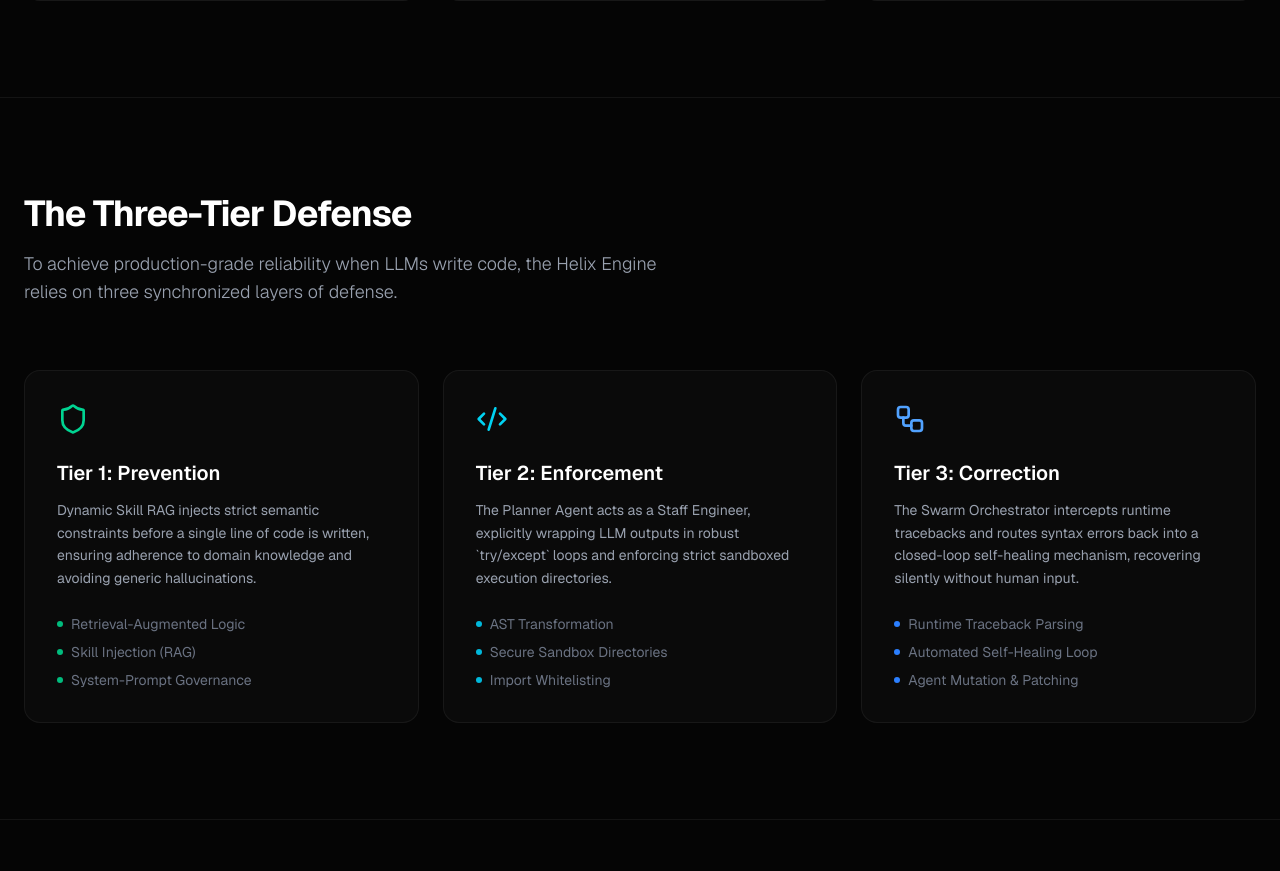
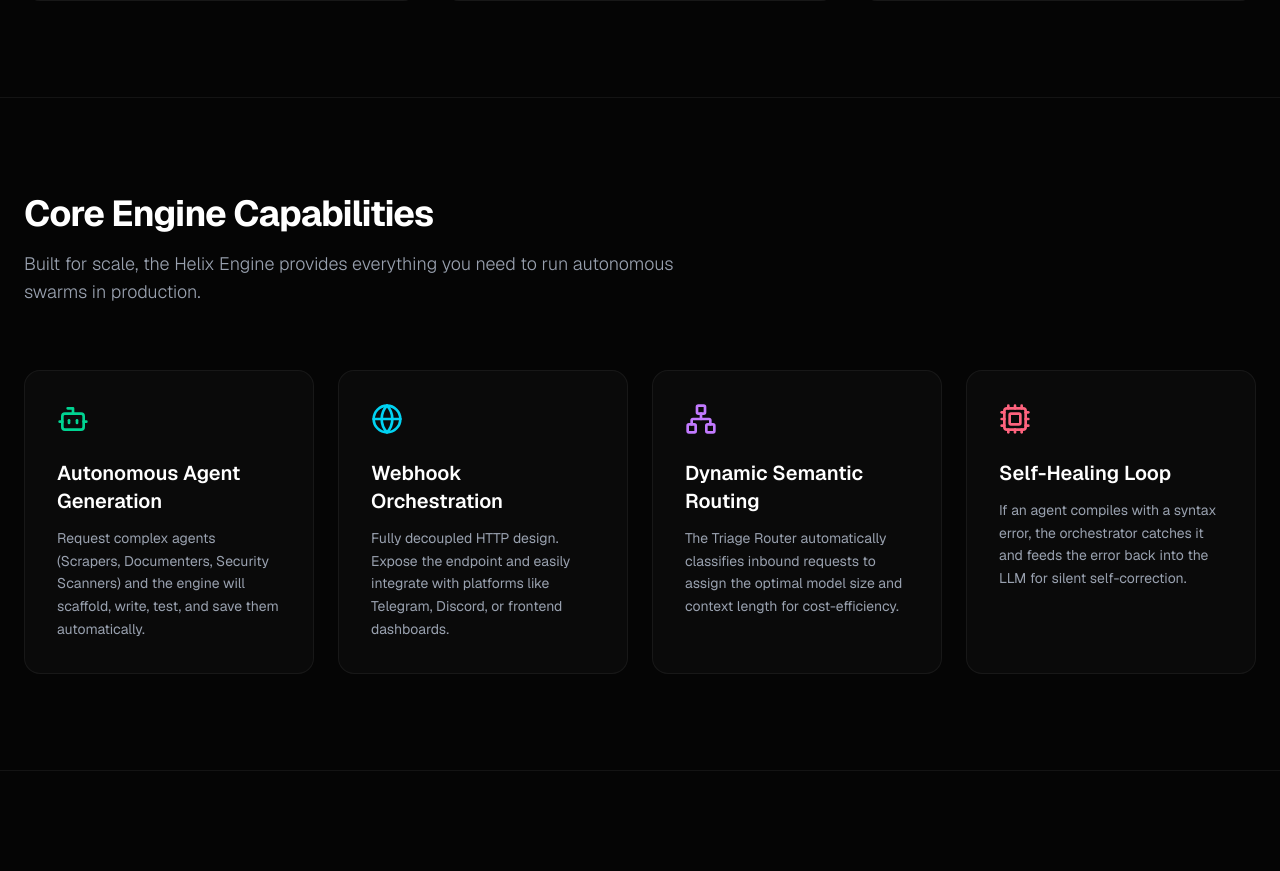
Before and after one commit to vishalvermauts/Helix-Website, a Next.js app: page / in a window 1280 px wide. Shown: the part 1911-2782 px from the top of the page. Built offline with nearby package versions, Linux system fonts and the light colour scheme.

Commit message:
feat: add engine capabilities features section

```diff
--- a/src/app/page.tsx
+++ b/src/app/page.tsx
@@ -1,7 +1,7 @@
 "use client";
 
 import { motion } from "framer-motion";
-import { Terminal, Shield, Workflow, Code2, Zap, ArrowRight, Bug, Brain, Activity, Mail } from "lucide-react";
+import { Terminal, Shield, Workflow, Code2, Zap, ArrowRight, Bug, Brain, Activity, Mail, Cpu, Globe, Network, Bot } from "lucide-react";
 import Link from "next/link";
 import { useEffect, useState } from "react";
 
@@ -145,6 +145,7 @@
           </Link>
           <div className="hidden md:flex space-x-6 items-center text-sm font-medium">
             <Link href="#use-cases" className="text-gray-400 hover:text-white transition-colors">Use Cases</Link>
+            <Link href="#features" className="text-gray-400 hover:text-white transition-colors">Features</Link>
             <Link href="#architecture" className="text-gray-400 hover:text-white transition-colors">Architecture</Link>
             <Link href="#installation" className="text-gray-400 hover:text-white transition-colors">Setup</Link>
             <Link href="#contact" className="text-gray-400 hover:text-white transition-colors">Contact</Link>
@@ -258,7 +259,49 @@
           </div>
         </section>
 
-        {/* Feature Grid */}
+        {/* Features Section */}
+        <section id="features" className="max-w-7xl mx-auto px-6 py-24 border-t border-white/[0.06]">
+          <div className="mb-16">
+            <h2 className="text-3xl md:text-4xl font-bold text-white tracking-tight mb-4">Core Engine Capabilities</h2>
+            <p className="text-gray-400 max-w-2xl text-lg font-light">Built for scale, the Helix Engine provides everything you need to run autonomous swarms in production.</p>
+          </div>
+
+          <div className="grid md:grid-cols-2 lg:grid-cols-4 gap-6">
+            <div className="p-8 rounded-2xl bg-[#0a0a0a] border border-white/[0.06] hover:border-emerald-500/30 transition-colors group">
+              <Bot className="h-8 w-8 text-emerald-400 mb-6 group-hover:scale-110 transition-transform" />
+              <h3 className="text-xl font-semibold text-white mb-3">Autonomous Agent Generation</h3>
+              <p className="text-sm text-gray-400 leading-relaxed">
+                Request complex agents (Scrapers, Documenters, Security Scanners) and the engine will scaffold, write, test, and save them automatically.
+              </p>
+            </div>
+
+            <div className="p-8 rounded-2xl bg-[#0a0a0a] border border-white/[0.06] hover:border-cyan-500/30 transition-colors group">
+              <Globe className="h-8 w-8 text-cyan-400 mb-6 group-hover:scale-110 transition-transform" />
+              <h3 className="text-xl font-semibold text-white mb-3">Webhook Orchestration</h3>
+              <p className="text-sm text-gray-400 leading-relaxed">
+                Fully decoupled HTTP design. Expose the endpoint and easily integrate with platforms like Telegram, Discord, or frontend dashboards.
+              </p>
+            </div>
+
+            <div className="p-8 rounded-2xl bg-[#0a0a0a] border border-white/[0.06] hover:border-purple-500/30 transition-colors group">
+              <Network className="h-8 w-8 text-purple-400 mb-6 group-hover:scale-110 transition-transform" />
+              <h3 className="text-xl font-semibold text-white mb-3">Dynamic Semantic Routing</h3>
+              <p className="text-sm text-gray-400 leading-relaxed">
+                The Triage Router automatically classifies inbound requests to assign the optimal model size and context length for cost-efficiency.
+              </p>
+            </div>
+
+            <div className="p-8 rounded-2xl bg-[#0a0a0a] border border-white/[0.06] hover:border-rose-500/30 transition-colors group">
+              <Cpu className="h-8 w-8 text-rose-400 mb-6 group-hover:scale-110 transition-transform" />
+              <h3 className="text-xl font-semibold text-white mb-3">Self-Healing Loop</h3>
+              <p className="text-sm text-gray-400 leading-relaxed">
+                If an agent compiles with a syntax error, the orchestrator catches it and feeds the error back into the LLM for silent self-correction.
+              </p>
+            </div>
+          </div>
+        </section>
+
+        {/* Architecture Section */}
         <section id="architecture" className="max-w-7xl mx-auto px-6 py-24 border-t border-white/[0.06]">
           <div className="mb-16">
             <h2 className="text-3xl md:text-4xl font-bold text-white tracking-tight mb-4">The Three-Tier Defense</h2>
```
